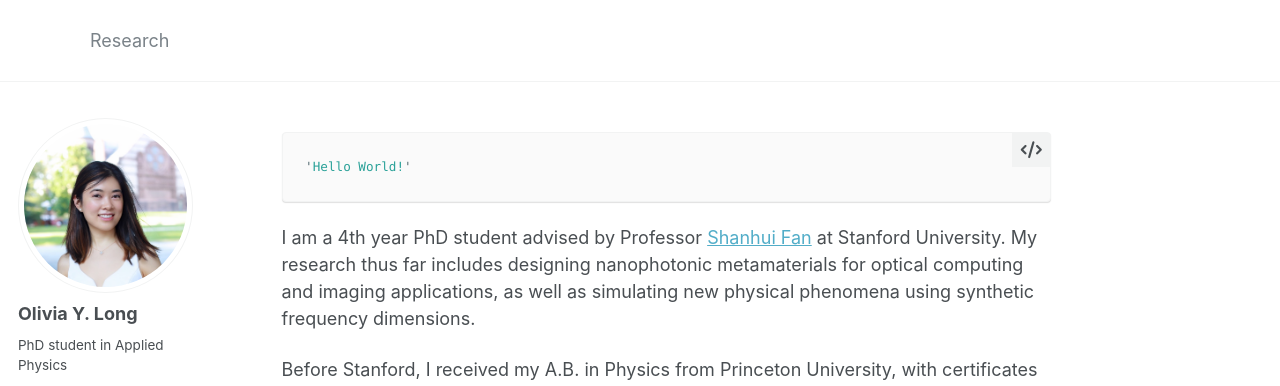
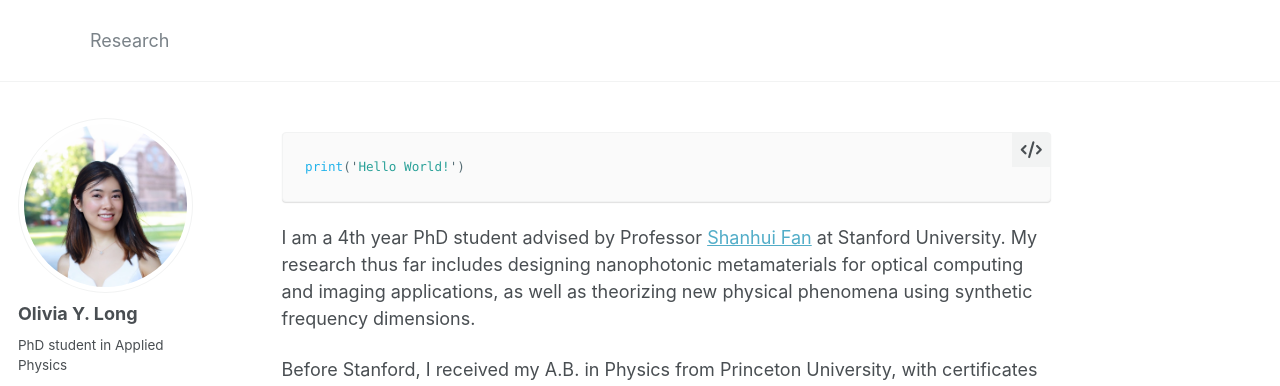
Before and after one commit to oliviaylong/oliviaylong.github.io, a Jekyll site: the page built from _pages/about.md, in a window 1280 px wide and 900 px high. Shown: the top 386 px of the window. Built offline with Jekyll 4.4.1, drawn with Linux system fonts in a browser that asks for light colours; some web fonts are replaced.

Commit message:
changed about

````diff
--- a/_pages/about.md
+++ b/_pages/about.md
@@ -8,9 +8,9 @@ redirect_from:
 ---
 
 ```python
-'Hello World!'
+print('Hello World!')
 ```
-I am a 4th year PhD student advised by Professor [Shanhui Fan](https://fangroup.stanford.edu/) at Stanford University. My research thus far includes designing nanophotonic metamaterials for optical computing and imaging applications, as well as simulating new physical phenomena using synthetic frequency dimensions.
+I am a 4th year PhD student advised by Professor [Shanhui Fan](https://fangroup.stanford.edu/) at Stanford University. My research thus far includes designing nanophotonic metamaterials for optical computing and imaging applications, as well as theorizing new physical phenomena using synthetic frequency dimensions.
 
 Before Stanford, I received my A.B. in Physics from Princeton University, with certificates in Engineering Physics and Computer Science (2020). I was fortunate to be advised by Professor [Emily Carter](https://carter.princeton.edu/) and received the Engineering Physics Thesis Prize upon graduation. In 2023, I received my M.S. in Electrical Engineering from Stanford University, concentrating in Physical Technology.
 
````
